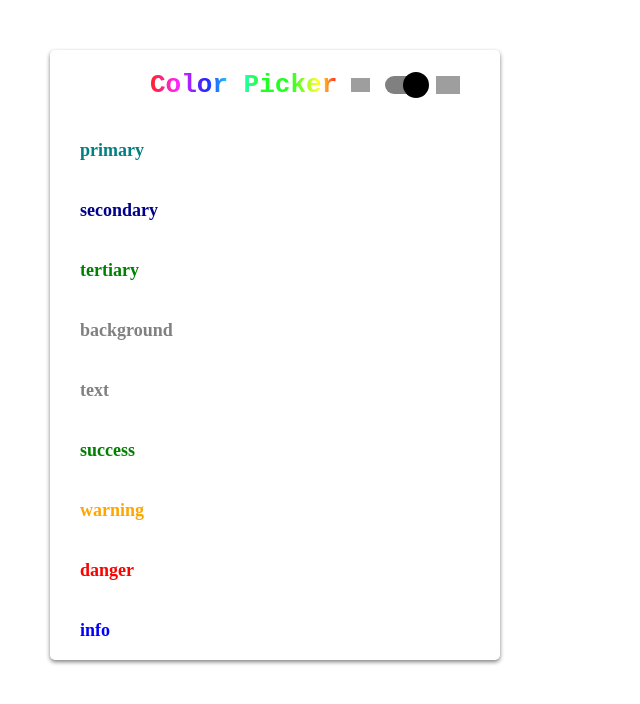
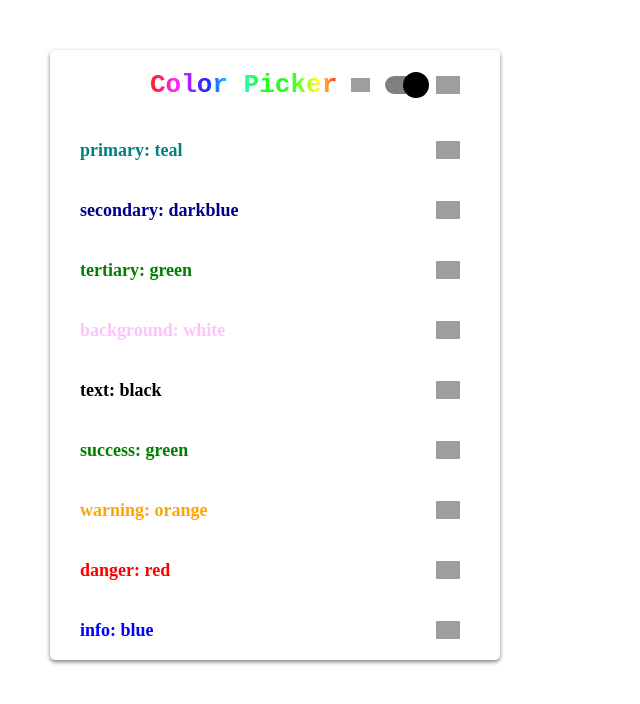
Before and after one commit to orpheus/reactjss-template-generator, a Next.js app: page / in a window 1280 px wide. Shown: the top 704 px of the page, without its empty margins (0-640 px from the left). Built offline with nearby package versions, Linux system fonts and the light colour scheme; grey boxes are pictures that could not be loaded.

Commit message:
dynamically handle hover color states

```diff
--- a/components/Home.js
+++ b/components/Home.js
@@ -9,9 +9,11 @@ const Home = ({classes, toggleTheme}) => {
 	const [activeColorType, setActiveColorType] = useState(undefined)
 
 	function handleActiveColor(e) {
+		e.preventDefault()
 		setActiveColorType(e.target.id)
 	}
-	function handleInactiveColor() {
+	function handleInactiveColor(e) {
+		e.preventDefault()
 		setActiveColorType(undefined)
 	}
 	// console.log('home render')
--- a/components/ThemePicker.js
+++ b/components/ThemePicker.js
@@ -1,18 +1,33 @@
-import React from 'react'
+import React, {useState} from 'react'
 import withStyles from 'react-jss'
-import _ from 'classnames'
 
 import ToggleSwitch from './ToggleSwitch'
 import styles from '../styles/ThemePicker'
 
-const capitalize = (word) => {
-	return word[0].toUpperCase() + word.slice(1)
-}
-
 const ThemePicker = ({classes, theme, showSpectrum, hideSpectrum, toggleTheme}) => {
 	const colorTypes = theme.palette.colorTypes
+
+	const [hoverItem, setHoverItem] = useState(undefined)
+	function handleMouseEnter(e) {
+		setHoverItem(e.target.id)
+		showSpectrum(e)
+	}
+	function handleMouseLeave(e){
+		setHoverItem(undefined)
+		hideSpectrum(e)
+	}
+	const style = (type) => {
+		let color = theme.palette[type].bright[4]
+		if (type === 'background') {
+			color = theme.palette[type].sat[4]
+		}
+		return type === hoverItem ? {
+			color,
+			backgroundColor: theme.palette[type].main
+		} : {}
+	}
+
 	return <div className={classes.root}>
-
 		<div className={classes.colorHeader}>
 			<h1 className={classes.rainbow}>Color Picker</h1>
 			<div className={classes.switchContainer}>
@@ -29,14 +44,24 @@ const ThemePicker = ({classes, theme, showSpectrum, hideSpectrum, toggleTheme})
 		<div className={classes.listContainer}>
 			<ul className={classes.colorList}>
 				{colorTypes.map((ct, i) => {
+					let color = theme.palette[ct].main
+					if (ct === 'background') {
+						color = theme.palette[ct].sat[4]
+					}
 					return <li
 						key={i}
 						id={ct}
-						className={_(classes.colorItem, classes[`color${capitalize(ct)}`])}
-						onMouseEnter={showSpectrum}
-						onMouseLeave={hideSpectrum}
+						className={classes.colorItem}
+						onMouseEnter={handleMouseEnter}
+						onMouseLeave={handleMouseLeave}
+						style={{color, ...style(ct)}}
 					>
-						<span>{ct}</span>
+						<span>{`${ct}: ${theme.palette[ct].main}`}</span>
+						<img
+							style={{height: '18px', cursor: 'pointer', marginRight: '10px'}}
+							src={'/static/palette.svg'}
+							alt={'palette'}
+						/>
 					</li>
 				})}
 			</ul>
--- a/styles/ThemePicker.js
+++ b/styles/ThemePicker.js
@@ -47,80 +47,11 @@ const styles = theme => ({
 		flexDirection: 'row',
 		flex: '1 0 60px',
 		alignItems: 'center',
-		paddingLeft: '30px',
+		justifyContent: 'space-between',
+		padding: '0px 30px',
 		fontSize: 18,
 		fontWeight: 'bold',
-	},
-	colorPrimary: {
-		color: theme.palette.primary.main,
-		'&:hover': {
-			backgroundColor: theme.palette.primary.main,
-			color: theme.palette.primary.bright[1]
-		},
-		'&:active': {
-			backgroundColor: theme.palette.primary.main,
 	}
-	},
-	colorSecondary: {
-		color: theme.palette.secondary.main,
-		'&:hover': {
-			backgroundColor: theme.palette.secondary.main,
-			color: theme.palette.secondary.bright[1]
-		},
-		'&:active': {
-			backgroundColor: theme.palette.secondary.main,
-		}
-	},
-	colorTertiary: {
-		color: theme.palette.tertiary.main,
-		'&:hover': {
-			backgroundColor: theme.palette.tertiary.main,
-			color: theme.palette.tertiary.bright[1]
-		},
-		'&:active': {
-			backgroundColor: theme.palette.tertiary.main,
-		}
-	},
-	colorSuccess: {
-		color: theme.palette.success.main,
-		'&:hover': {
-			backgroundColor: theme.palette.success.main,
-			color: theme.palette.success.bright[1]
-		},
-		'&:active': {
-			backgroundColor: theme.palette.success.main,
-		}
-	},
-	colorDanger: {
-		color: theme.palette.danger.main,
-		'&:hover': {
-			backgroundColor: theme.palette.danger.main,
-			color: theme.palette.danger.bright[1]
-		},
-		'&:active': {
-			backgroundColor: theme.palette.danger.main,
-		}
-	},
-	colorWarning: {
-		color: theme.palette.warning.main,
-		'&:hover': {
-			backgroundColor: theme.palette.warning.main,
-			color: theme.palette.warning.bright[1]
-		},
-		'&:active': {
-			backgroundColor: theme.palette.warning.main,
-		}
-	},
-	colorInfo: {
-		color: theme.palette.info.main,
-		'&:hover': {
-			backgroundColor: theme.palette.info.main,
-			color: theme.palette.info.bright[1]
-		},
-		'&:active': {
-			backgroundColor: theme.palette.info.main,
-		}
-	},
 })
 
 export default styles
```
Lines whose indentation alone changed are shown as unchanged.
